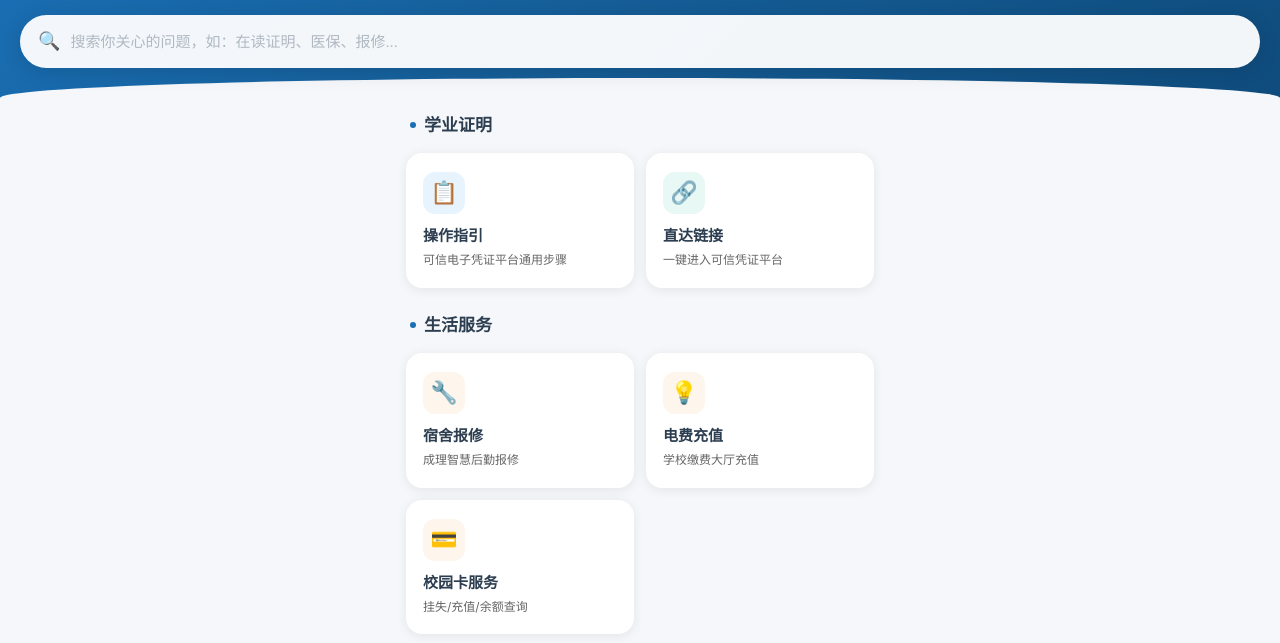
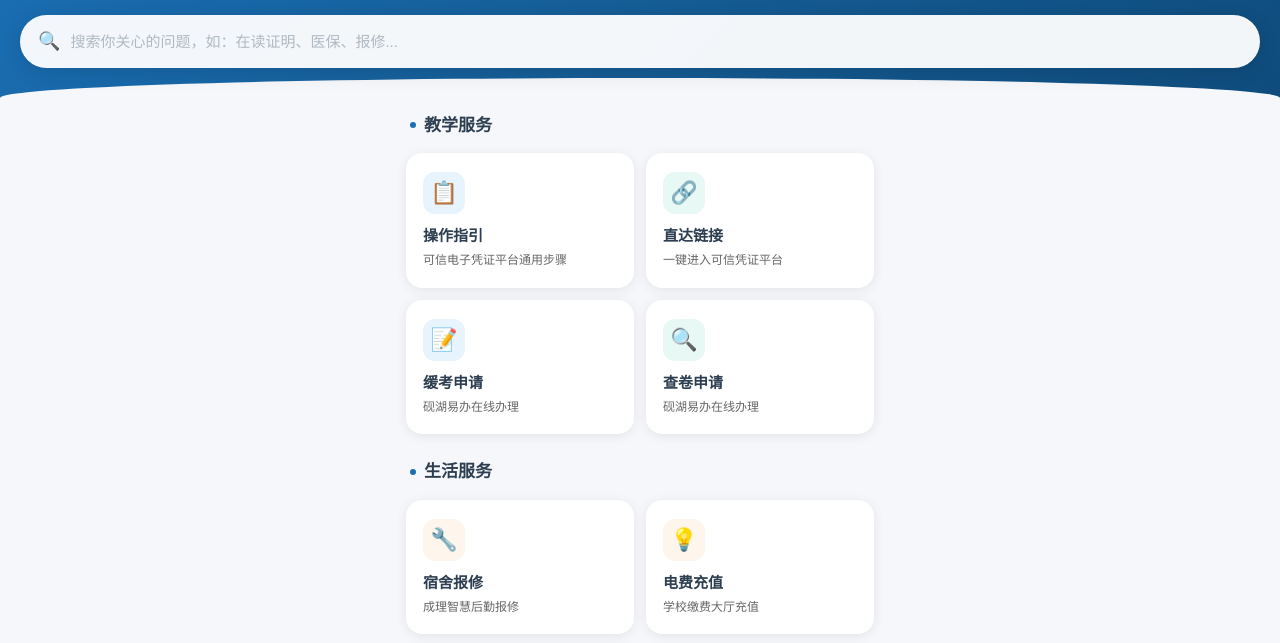
Before and after one commit to Tifosi1644/hz-tool, a plain HTML site: page index.html in a window 1280 px wide. Shown: the part 76-719 px from the top of the page. Drawn offline with Linux system fonts and the light colour scheme.

Commit message:
Update index.html

```diff
--- a/index.html
+++ b/index.html
@@ -376,9 +376,9 @@
     <!-- ==================== 主内容区 ==================== -->
     <div class="container" id="cardContainer">
 
-        <!-- 学业证明 -->
-        <div class="section-title"><span class="dot"></span> 学业证明</div>
-        <div class="card-grid" data-category="学业证明">
+        <!-- 教学服务 -->
+        <div class="section-title"><span class="dot"></span> 教学服务</div>
+        <div class="card-grid" data-category="教学服务">
             <div class="card" data-id="zhiyin" onclick="openDetail('zhiyin')">
                 <div class="card-icon icon-blue">📋</div>
                 <h3>操作指引</h3>
@@ -388,6 +388,16 @@
                 <div class="card-icon icon-teal">🔗</div>
                 <h3>直达链接</h3>
                 <p>一键进入可信凭证平台</p>
+            </div>
+            <div class="card" data-id="huankao" onclick="openDetail('huankao')">
+                <div class="card-icon icon-blue">📝</div>
+                <h3>缓考申请</h3>
+                <p>砚湖易办在线办理</p>
+            </div>
+            <div class="card" data-id="chajuan" onclick="openDetail('chajuan')">
+                <div class="card-icon icon-teal">🔍</div>
+                <h3>查卷申请</h3>
+                <p>砚湖易办在线办理</p>
             </div>
         </div>
 
@@ -451,7 +461,7 @@
         const cardData = {
             zhiyin: {
                 title: '操作指引',
-                category: '学业证明',
+                category: '教学服务',
                 body: `
                   <p style="font-weight:600;">📖 可信电子凭证平台通用操作步骤：</p>
                   <div class="step"><span class="step-num">①</span> <strong>申请入口（砚湖易办）</strong><br>进入<strong>砚湖易办</strong>系统，访问"常用系统入口"，点击 <strong>【可信电子凭证平台】</strong>按钮，即可跳转到可信电子凭证平台系统。</div>
@@ -469,7 +479,7 @@
             },
             lianjie: {
                 title: '直达链接',
-                category: '学业证明',
+                category: '教学服务',
                 body: `
                   <div class="highlight-box blue" style="text-align:center;padding:20px 14px;">
                     <p style="font-size:16px;font-weight:700;margin-bottom:8px;">🔗 可信电子凭证平台</p>
@@ -480,7 +490,35 @@
                   <p style="font-weight:600;margin-top:16px;">📱 手机端进入方式：</p>
                   <div class="step">微信公众号 <strong>"成都理工大学"</strong> → 底部菜单 <strong>"砚湖易办"</strong> → 常用系统入口 → <strong>可信电子凭证平台</strong></div>
                   <p style="font-weight:600;margin-top:12px;">💻 电脑端进入方式：</p>
-                  <div class="step">浏览器打开 <a href="https://wxc.cdut.edu.cn" target="_blank">wxc.cdut.edu.cn</a> → 登录砚湖易办 → 常用系统入口 → <strong>可信电子凭证平台</strong></div>
+                  <div class="step">浏览器打开 <a href="https://bsdt.cdut.edu.cn/EIP/nonlogin/user/index.htm" target="_blank">砚湖易办</a> → 登录 → 常用系统入口 → <strong>可信电子凭证平台</strong></div>
+                `
+            },
+            huankao: {
+                title: '缓考申请',
+                category: '教学服务',
+                body: `
+                  <p>通过<strong>砚湖易办</strong>进入教务管理系统，在线提交缓考申请。</p>
+                  <p style="font-weight:600;margin-top:12px;">申请步骤：</p>
+                  <div class="step"><span class="step-num">①</span> 打开<strong>砚湖易办</strong><br>· 手机端：微信公众号"成都理工大学" → 砚湖易办<br>· 电脑端：<a href="https://bsdt.cdut.edu.cn/EIP/nonlogin/user/index.htm" target="_blank">砚湖易办</a></div>
+                  <div class="step"><span class="step-num">②</span> 在常用系统入口中找到并进入 <strong>"教务管理系统"</strong></div>
+                  <div class="step"><span class="step-num">③</span> 点击菜单中的 <strong>"考试管理"</strong></div>
+                  <div class="step"><span class="step-num">④</span> 点击 <strong>"缓考申请"</strong></div>
+                  <div class="step"><span class="step-num">⑤</span> 进入申请缓考页面，查询可申请缓考的科目，按提示提交申请</div>
+                  <div class="highlight-box">📌 缓考通常需提供相关证明材料（如医院诊断证明等），具体以教务处通知为准。</div>
+                `
+            },
+            chajuan: {
+                title: '查卷申请',
+                category: '教学服务',
+                body: `
+                  <p>对考试成绩有疑问，可通过<strong>砚湖易办</strong>进入教务管理系统提交查卷申请。</p>
+                  <p style="font-weight:600;margin-top:12px;">申请步骤：</p>
+                  <div class="step"><span class="step-num">①</span> 打开<strong>砚湖易办</strong><br>· 手机端：微信公众号"成都理工大学" → 砚湖易办<br>· 电脑端：<a href="https://bsdt.cdut.edu.cn/EIP/nonlogin/user/index.htm" target="_blank">砚湖易办</a></div>
+                  <div class="step"><span class="step-num">②</span> 在常用系统入口中找到并进入 <strong>"教务管理系统"</strong></div>
+                  <div class="step"><span class="step-num">③</span> 点击菜单中的 <strong>"考试管理"</strong></div>
+                  <div class="step"><span class="step-num">④</span> 点击 <strong>"考试查卷"</strong></div>
+                  <div class="step"><span class="step-num">⑤</span> 进入查卷申请页面，选择需要查卷的科目，按提示提交申请</div>
+                  <div class="highlight-box">📌 查卷申请一般在成绩公布后规定时间内开放，逾期不再受理，请留意教务处通知。</div>
                 `
             },
             baoxiu: {
@@ -604,10 +642,15 @@
             '打印': 'zhiyin',
             '可信电子凭证': ['zhiyin', 'lianjie'],
             '可信认证': ['zhiyin', 'lianjie'],
-            '砚湖易办': ['zhiyin', 'lianjie'],
+            '砚湖易办': ['zhiyin', 'lianjie', 'huankao', 'chajuan'],
             '直达': 'lianjie',
             '链接': 'lianjie',
             '平台': 'lianjie',
+            '缓考': 'huankao',
+            '查卷': 'chajuan',
+            '查分': 'chajuan',
+            '考试管理': ['huankao', 'chajuan'],
+            '教务系统': ['huankao', 'chajuan'],
             '报修': 'baoxiu',
             '维修': 'baoxiu',
             '修理': 'baoxiu',
```
